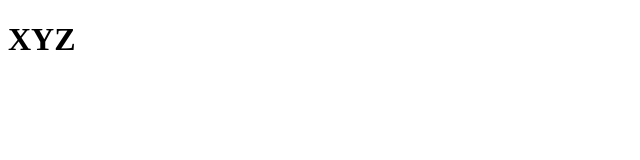
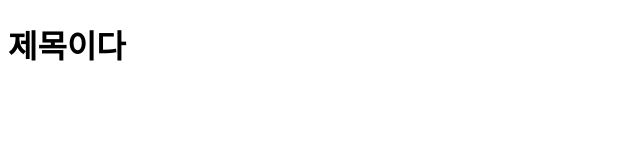
Before and after one commit to moonyah/230714_git, a plain HTML site: page index.html in a window 1280 px wide. Shown: the whole page, without its empty margins (0-640 px from the left). Drawn offline with Linux system fonts and the light colour scheme.

Commit message:
제목을 썼다

```diff
--- a/index.html
+++ b/index.html
@@ -6,6 +6,6 @@
     <title>Document</title>
 </head>
 <body>
-    <h1>XYZ</h1>
+    <h1>제목이다</h1>
 </body>
 </html>
```
